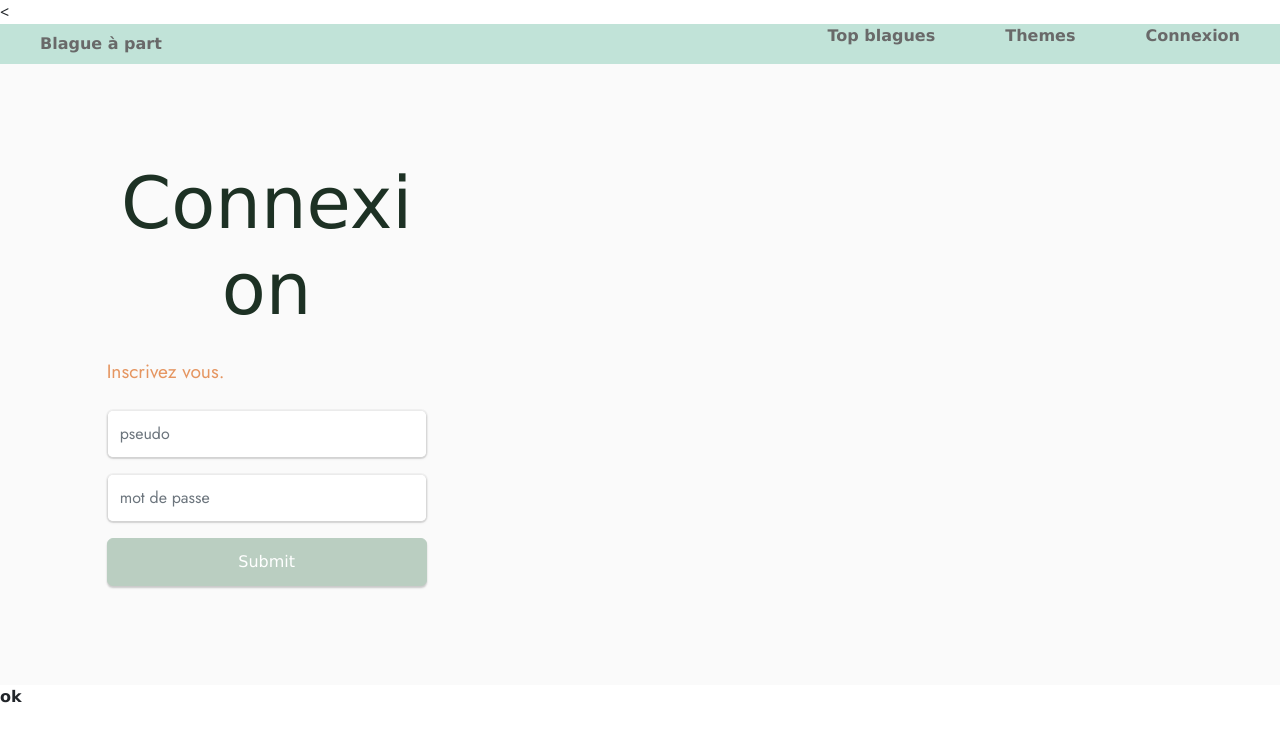
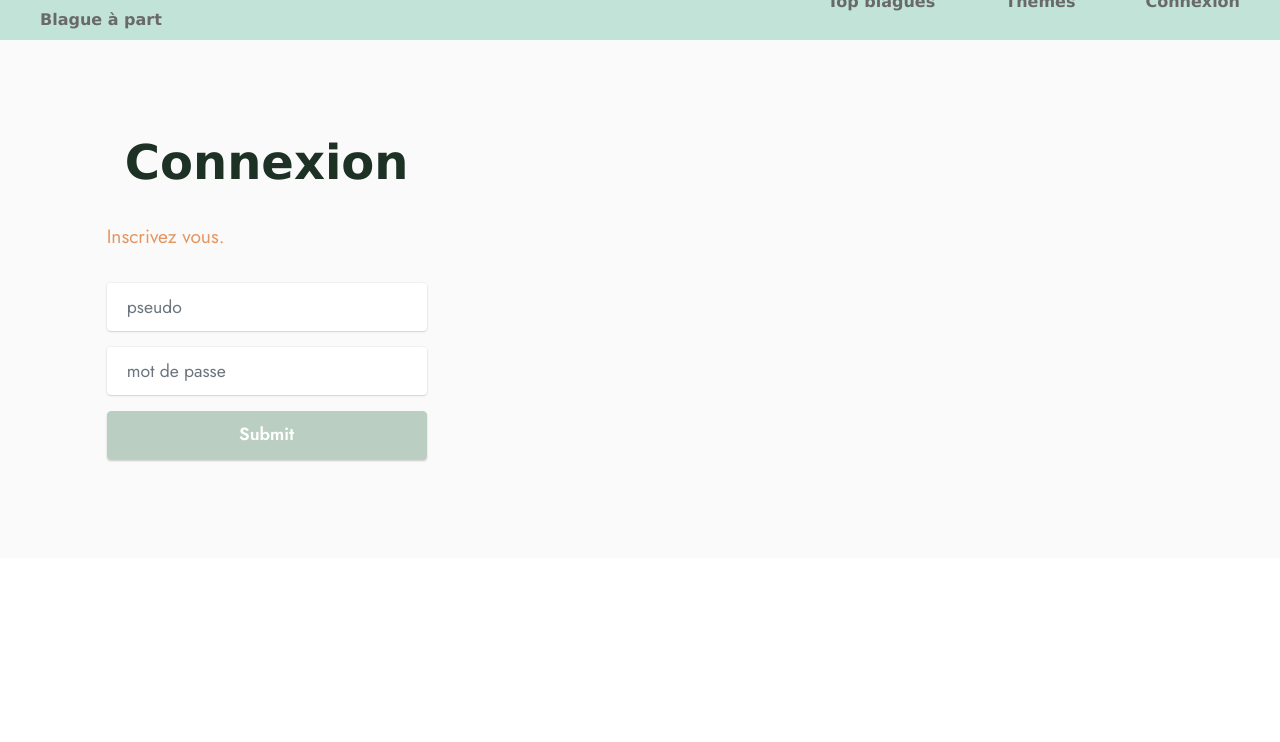
Before and after one commit to HamishLeFol/jock, a React (Create React App) app: page / in a window 1280 px wide. Shown: the top 742 px of the page. Built offline with nearby package versions, Linux system fonts and the light colour scheme.

Commit message:
Minor Fix : texte enlevé à des endroits non désiré

```diff
--- a/public/index.html
+++ b/public/index.html
@@ -21,7 +21,7 @@
 
     <link rel="preload" href="https://fonts.googleapis.com/css?family=Jost:100,200,300,400,500,600,700,800,900,100i,200i,300i,400i,500i,600i,700i,800i,900i&display=swap" as="style" onload="this.onload=null;this.rel='stylesheet'"/>
     <noscript><link rel="stylesheet" href="https://fonts.googleapis.com/css?family=Jost:100,200,300,400,500,600,700,800,900,100i,200i,300i,400i,500i,600i,700i,800i,900i&display=swap"/></noscript>
-    <
+
     <link
       rel="stylesheet"
       href="https://cdn.jsdelivr.net/npm/bootstrap@5.2.3/dist/css/bootstrap.min.css"
--- a/src/App.js
+++ b/src/App.js
@@ -19,7 +19,7 @@ function App() {
         <div>
             <Navbar />
             <Connexion />
-            <section>ok
+            <section>
             </section>
         </div>
     )
```
